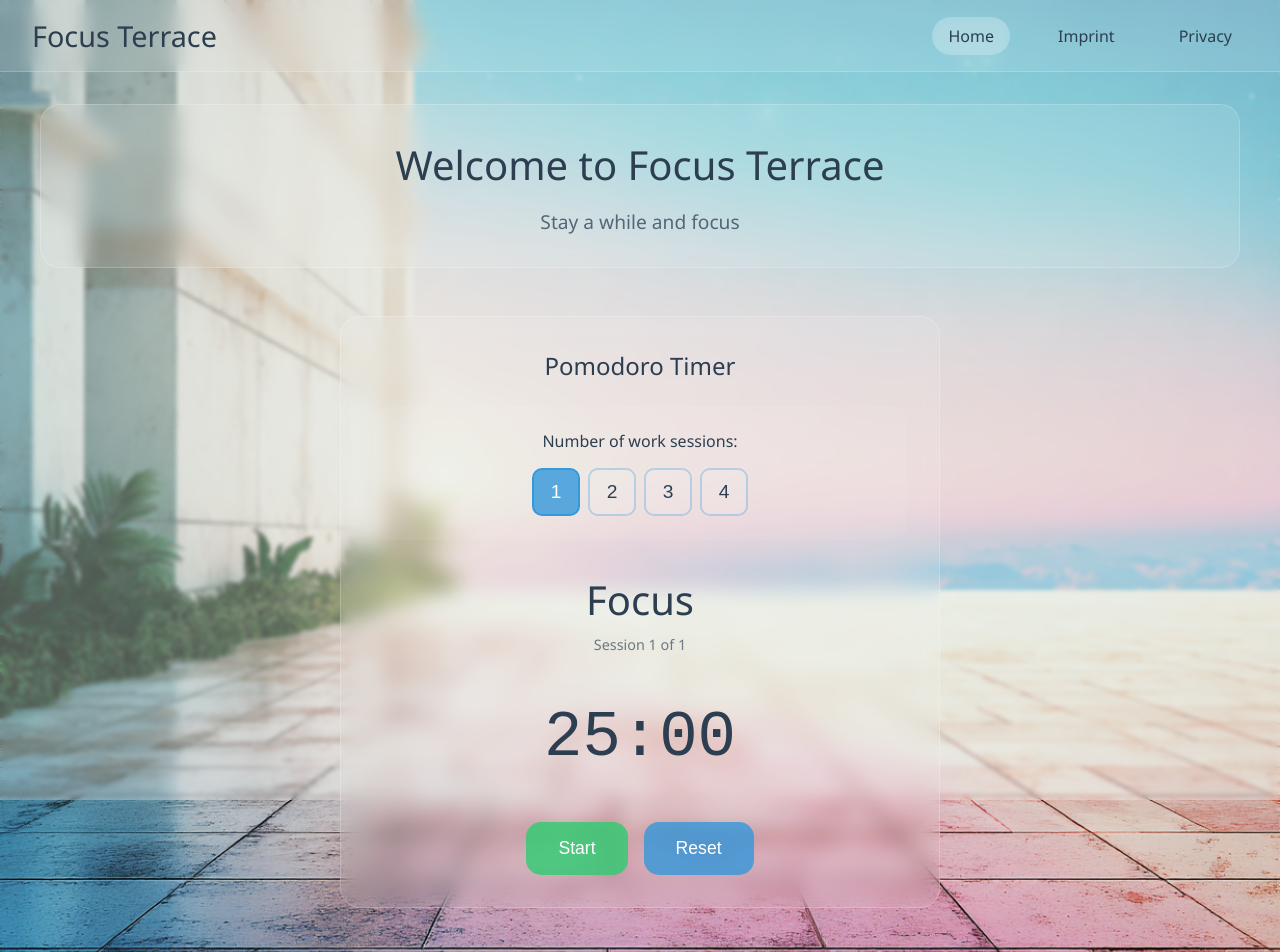
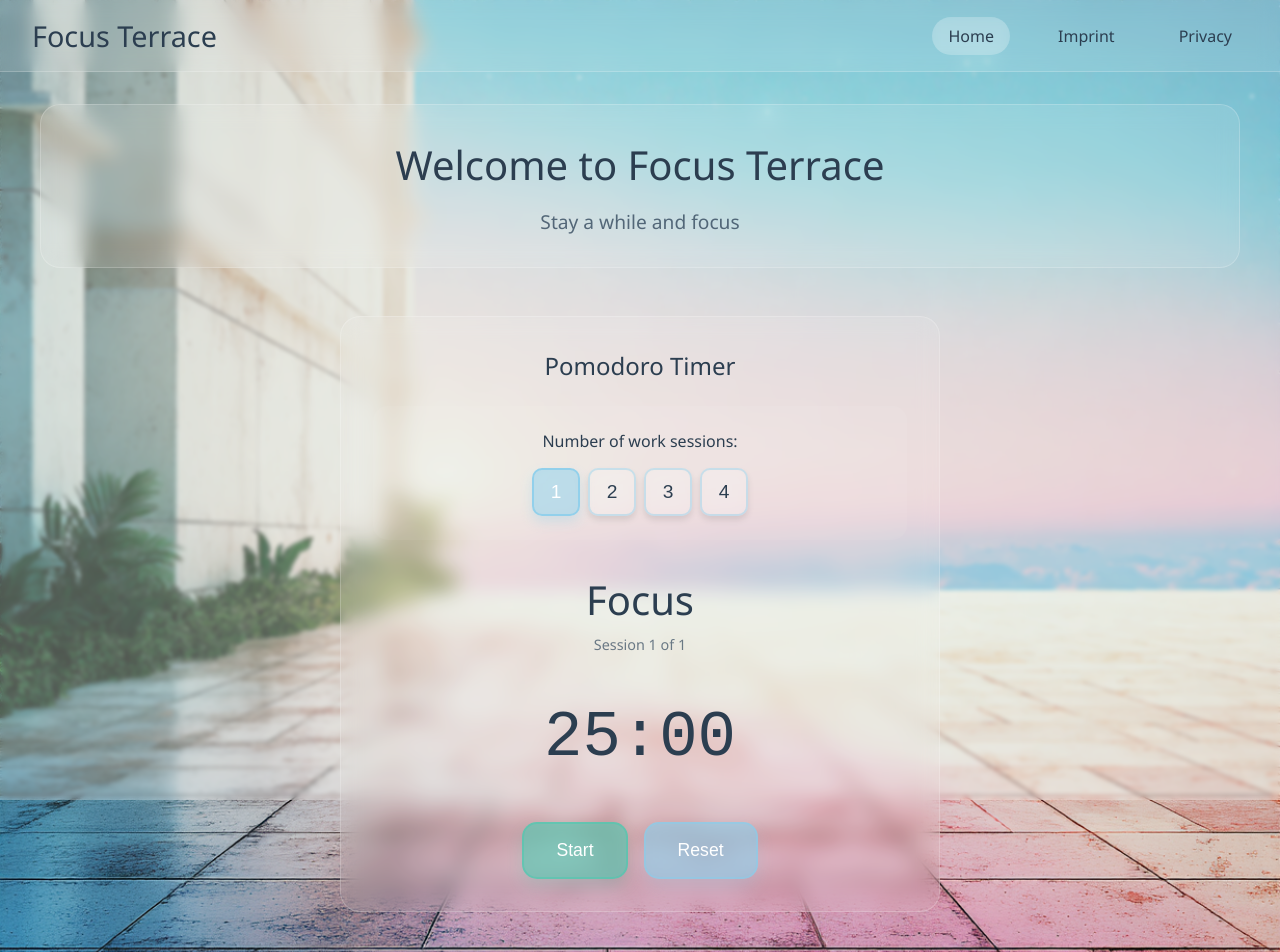
Before and after one commit to Lygaios/Focus-Terrace, a Vue app: page / in a window 1280 px wide. Shown: the top 952 px of the page. Built offline with nearby package versions, Linux system fonts and the light colour scheme.

Commit message:
Enhance button styles in PomodoroTimer for improved aesthetics and user experience

```diff
--- a/src/components/PomodoroTimer.vue
+++ b/src/components/PomodoroTimer.vue
@@ -170,25 +170,29 @@ const resetTimer = () => {
 .session-btn {
   width: 3rem;
   height: 3rem;
-  border: 2px solid rgba(52, 152, 219, 0.3);
+  border: 2px solid rgba(135, 206, 235, 0.4);
   border-radius: 10px;
-  background: rgba(255, 255, 255, 0.1);
+  background: rgba(255, 255, 255, 0.15);
+  backdrop-filter: blur(8px);
   color: #2c3e50;
   font-size: 1.2rem;
   font-weight: 500;
   cursor: pointer;
   transition: all 0.3s ease;
+  box-shadow: 0 4px 6px rgba(0, 0, 0, 0.1);
 }
 
 .session-btn:hover {
-  background: rgba(52, 152, 219, 0.2);
-  border-color: rgba(52, 152, 219, 0.5);
+  background: rgba(135, 206, 235, 0.25);
+  border-color: rgba(135, 206, 235, 0.6);
+  box-shadow: 0 6px 8px rgba(0, 0, 0, 0.15);
 }
 
 .session-btn.active {
-  background: rgba(52, 152, 219, 0.8);
-  border-color: rgba(52, 152, 219, 1);
+  background: rgba(135, 206, 235, 0.5);
+  border-color: rgba(135, 206, 235, 0.8);
   color: white;
+  box-shadow: 0 6px 12px rgba(135, 206, 235, 0.3);
 }
 
 .session-status {
@@ -232,64 +236,79 @@ const resetTimer = () => {
 
 .start-button {
   padding: 1rem 2rem;
-  border: none;
+  border: 2px solid rgba(72, 201, 176, 0.5);
   border-radius: 15px;
   font-size: 1.1rem;
   cursor: pointer;
   transition: all 0.3s ease;
   color: white;
   font-weight: 500;
-  background: rgba(46, 204, 113, 0.8);
+  background: rgba(72, 201, 176, 0.6);
+  backdrop-filter: blur(10px);
+  box-shadow: 0 8px 16px rgba(72, 201, 176, 0.2);
 }
 
 .start-button:hover {
-  background: rgba(46, 204, 113, 1);
+  background: rgba(72, 201, 176, 0.75);
+  border-color: rgba(72, 201, 176, 0.7);
   transform: translateY(-2px);
+  box-shadow: 0 12px 20px rgba(72, 201, 176, 0.3);
 }
 
 .start-button:active {
   transform: translateY(0);
+  box-shadow: 0 4px 8px rgba(72, 201, 176, 0.2);
 }
 
 .pause-button {
   padding: 1rem 2rem;
-  border: none;
+  border: 2px solid rgba(236, 159, 146, 0.5);
   border-radius: 15px;
   font-size: 1.1rem;
   cursor: pointer;
   transition: all 0.3s ease;
   color: white;
   font-weight: 500;
-  background: rgba(241, 196, 15, 0.8);
+  background: rgba(236, 159, 146, 0.6);
+  backdrop-filter: blur(10px);
+  box-shadow: 0 8px 16px rgba(236, 159, 146, 0.2);
 }
 
 .pause-button:hover {
-  background: rgba(241, 196, 15, 1);
+  background: rgba(236, 159, 146, 0.75);
+  border-color: rgba(236, 159, 146, 0.7);
   transform: translateY(-2px);
+  box-shadow: 0 12px 20px rgba(236, 159, 146, 0.3);
 }
 
 .pause-button:active {
   transform: translateY(0);
+  box-shadow: 0 4px 8px rgba(236, 159, 146, 0.2);
 }
 
 .reset-button {
   padding: 1rem 2rem;
-  border: none;
+  border: 2px solid rgba(135, 206, 235, 0.5);
   border-radius: 15px;
   font-size: 1.1rem;
   cursor: pointer;
   transition: all 0.3s ease;
   color: white;
   font-weight: 500;
-  background: rgba(52, 152, 219, 0.8);
+  background: rgba(135, 206, 235, 0.6);
+  backdrop-filter: blur(10px);
+  box-shadow: 0 8px 16px rgba(135, 206, 235, 0.2);
 }
 
 .reset-button:hover {
-  background: rgba(52, 152, 219, 1);
+  background: rgba(135, 206, 235, 0.75);
+  border-color: rgba(135, 206, 235, 0.7);
   transform: translateY(-2px);
+  box-shadow: 0 12px 20px rgba(135, 206, 235, 0.3);
 }
 
 .reset-button:active {
   transform: translateY(0);
+  box-shadow: 0 4px 8px rgba(135, 206, 235, 0.2);
 }
 </style>
```
